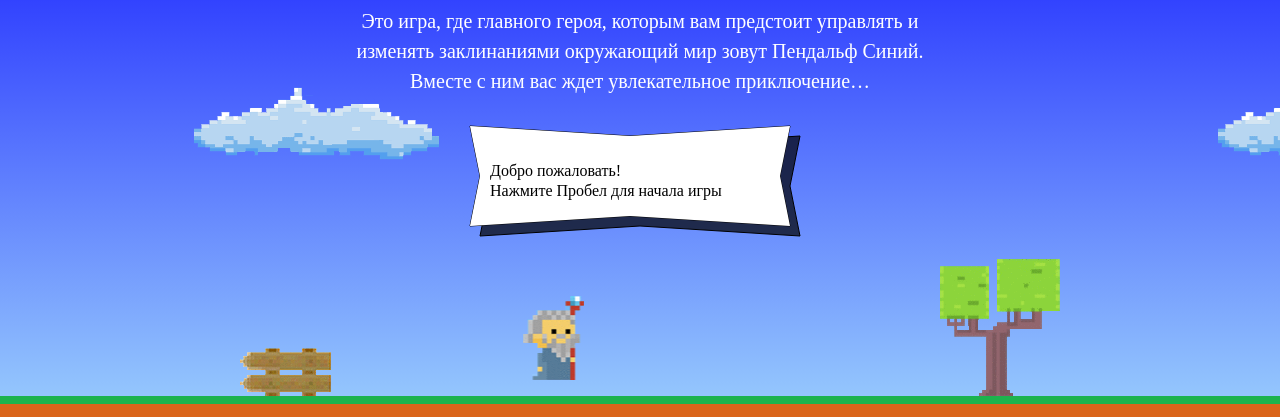
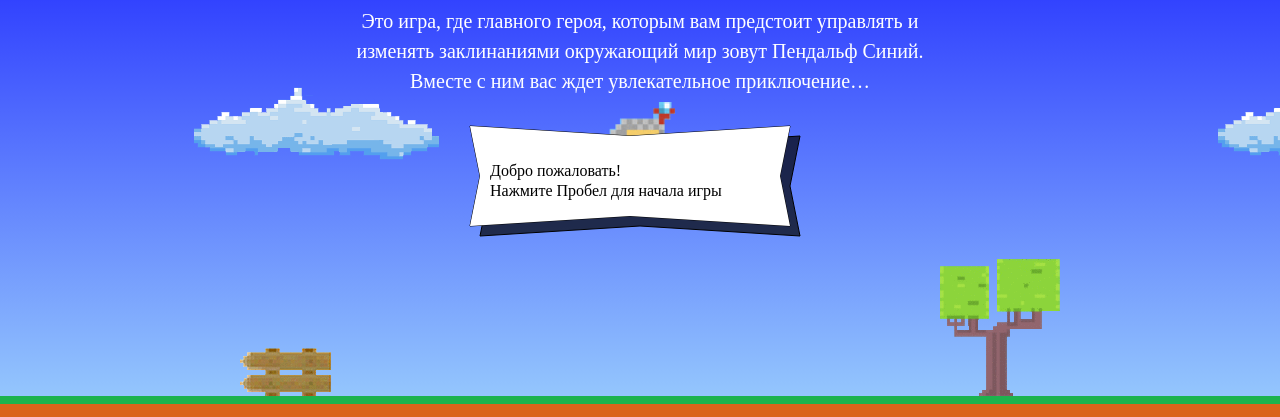
Before and after one commit to abelonkoneli/580825-code-and-magick, a website: page index.html in a window 1280 px wide. Shown: the part 203-620 px from the top of the page. Drawn offline with Linux system fonts and the light colour scheme; a web font is replaced by a local one.

Commit message:
Wizard speed, size, X, Y, fire ball size and speed added.

```diff
--- a/index.html
+++ b/index.html
@@ -180,7 +180,23 @@
     <p class="setup-similar-label">Петр Петров</p>
   </div>
 </template>
-
+<script>
+    var fireballSize = 22;
+    var getFireballSpeed = function (left) {
+        return left ? 5 : 2;
+    }
+    var wizardSpeed = 3;
+    var wizardWidth = 70;
+    var wizardHeight = function () {
+        return 1.337 * wizardWidth;
+    }
+    var getWizardX = function (width) {
+        return width/2 - wizardWidth/2;
+    }
+    var getWizardY = function (height) {
+        return height / 3 - 1.337 * wizardWidth;
+    }
+    </script>
 <script src="js/game.js"></script>
 
 </body>
```
